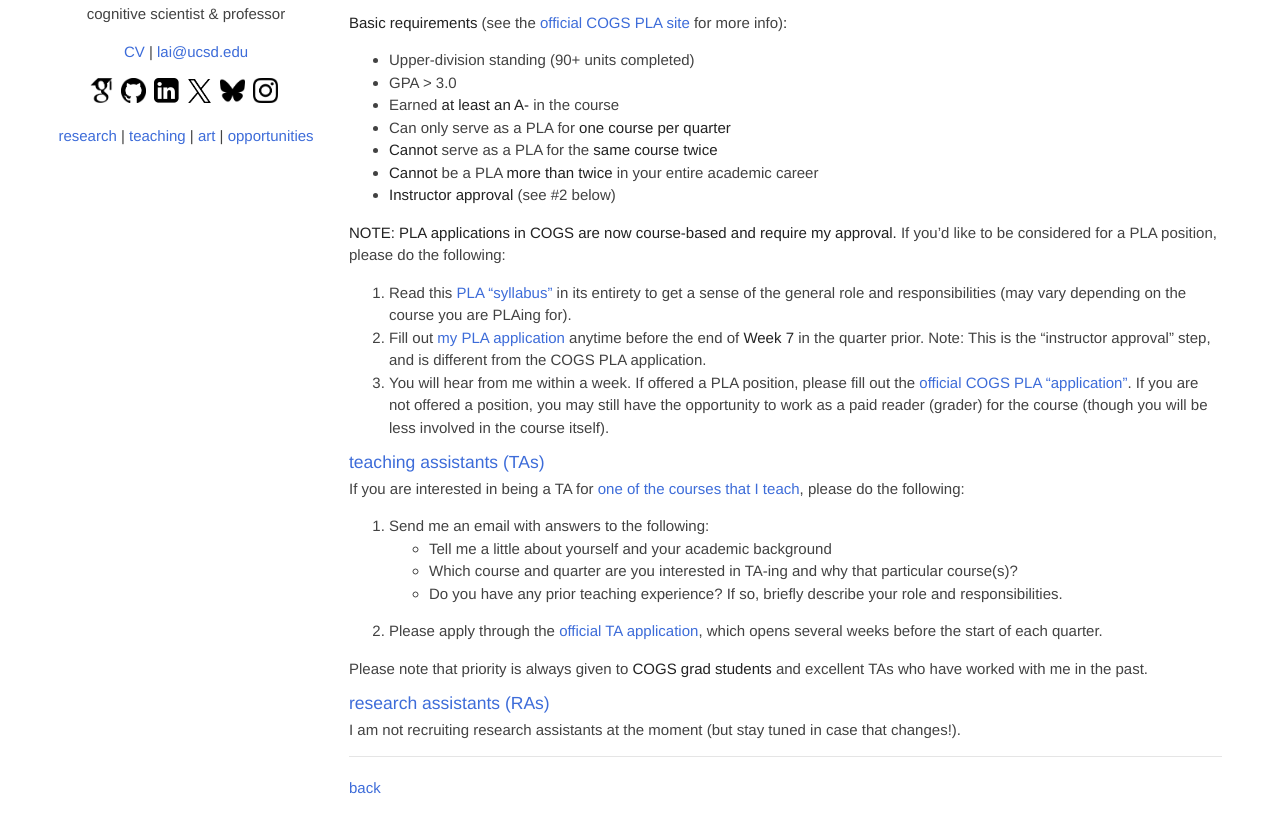
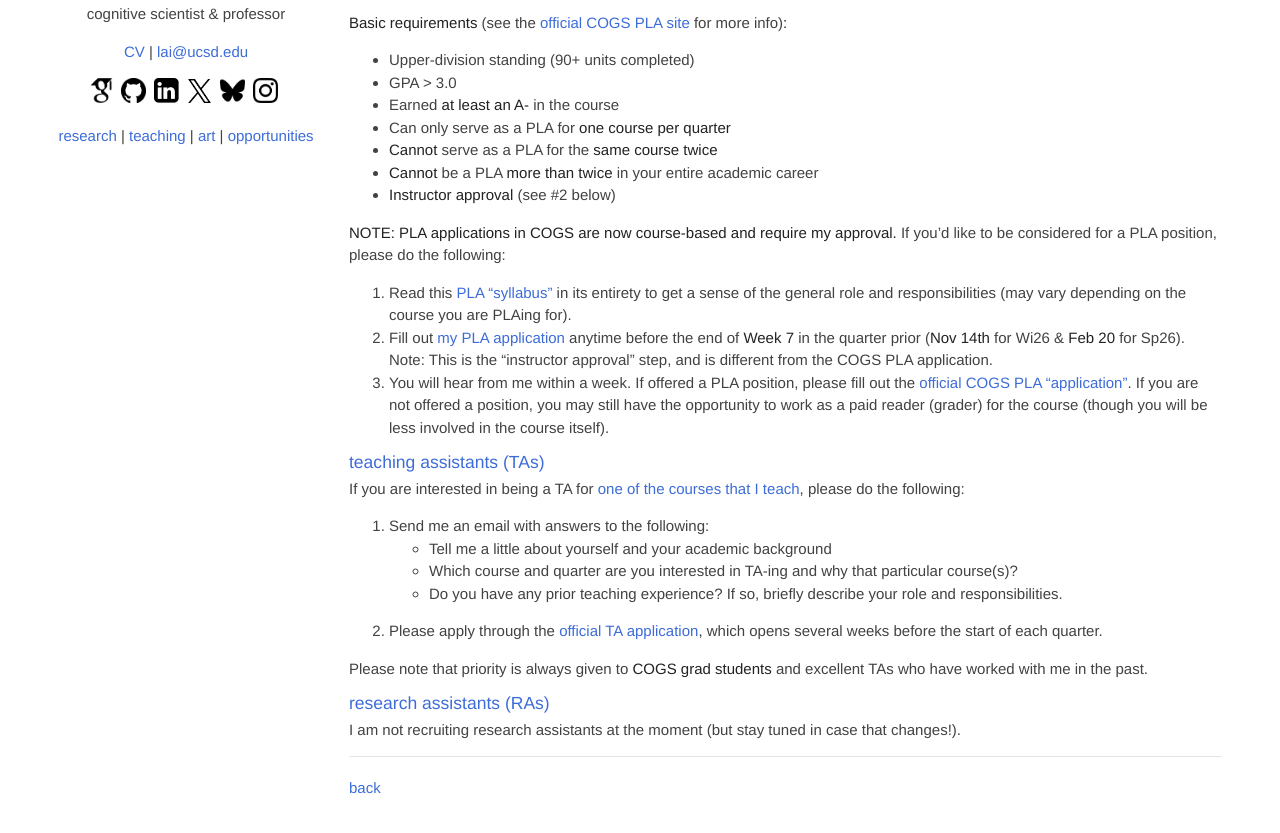
Before and after one commit to lucylai96/lucylai96.github.io, a Jekyll site: the page built from opps.md, in a window 1280 px wide and 1147 px high. Shown: the part 282-1115 px from the top of the window. Built offline with Jekyll 4.4.1, drawn with Linux system fonts in a browser that asks for light colours; our own code applies the rules of GitHub Pages for plain Markdown files.

Commit message:
Update opps.md

```diff
--- a/opps.md
+++ b/opps.md
@@ -17,7 +17,7 @@
 
 **NOTE: PLA applications in COGS are now course-based and require my approval.** If you’d like to be considered for a PLA position, please do the following:
 1. Read this [PLA "syllabus"](https://docs.google.com/document/d/15gANVvomvQle8RsERJd59eQBw42BnHl-q4xsdVKCUc4/edit?usp=sharing){:target="_blank"} in its entirety to get a sense of the general role and responsibilities (may vary depending on the course you are PLAing for).
-3. Fill out [my PLA application](https://docs.google.com/forms/d/e/1FAIpQLSept59lwQhmjiuiqTEeHwgudheXXVRg6NShJYThDWoa9Kbjjg/viewform?usp=sharing&ouid=113612539407126073694){:target="_blank"} anytime before the end of **Week 7** in the quarter prior. Note: This is the "instructor approval" step, and is different from the COGS PLA application.
+3. Fill out [my PLA application](https://docs.google.com/forms/d/e/1FAIpQLSept59lwQhmjiuiqTEeHwgudheXXVRg6NShJYThDWoa9Kbjjg/viewform?usp=sharing&ouid=113612539407126073694){:target="_blank"} anytime before the end of **Week 7** in the quarter prior (**Nov 14th** for Wi26 & **Feb 20** for Sp26). Note: This is the "instructor approval" step, and is different from the COGS PLA application.
 4. You will hear from me within a week. If offered a PLA position, please fill out the [official COGS PLA "application"](https://academicaffairs.ucsd.edu/Modules/ASES/Admin/ManageCampaign.aspx?id=6219){:target="_blank"}. If you are not offered a position, you may still have the opportunity to work as a paid reader (grader) for the course (though you will be less involved in the course itself).
 
 ### teaching assistants (TAs)
```
